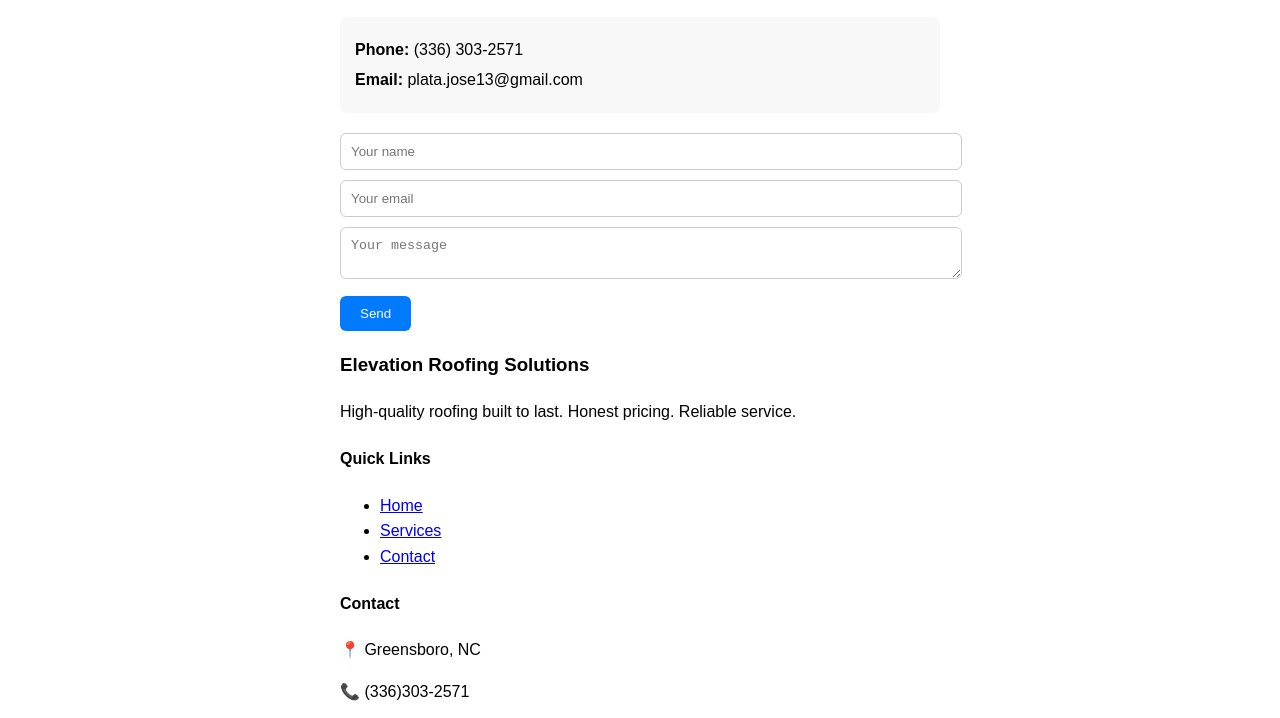
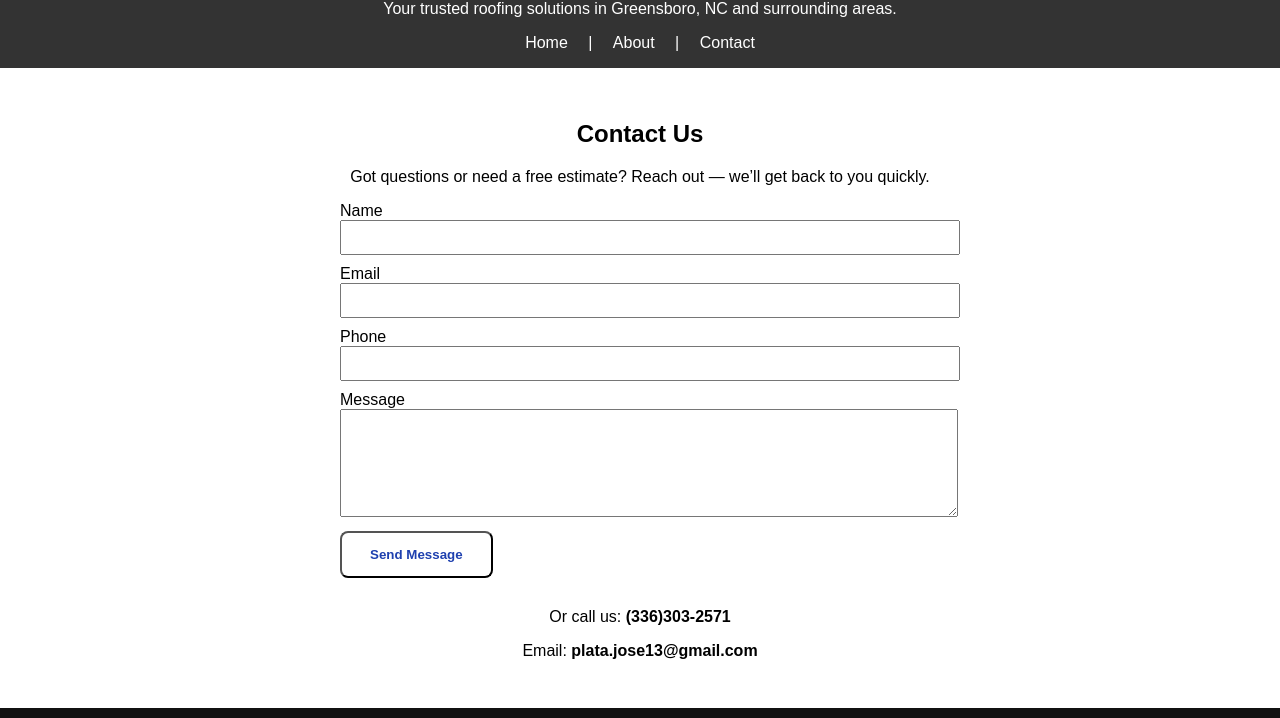
Before and after one commit to gerardojoseplata/elevation-roofing-site, a website: page contact.html in a window 1280 px wide. Shown: the part 96-814 px from the top of the page. Drawn offline with Linux system fonts and the light colour scheme.

Commit message:
Update about and contact pages with matching footer

```diff
--- a/contact.html
+++ b/contact.html
@@ -1,60 +1,50 @@
 <!DOCTYPE html>
-<html>
+<html lang="en">
 <head>
-    <title>Contact Us</title>
-    <style>
-        body {
-            font-family: Arial, sans-serif;
-            max-width: 600px;
-            margin: 40px auto;
-            line-height: 1.6;
-        }
-        h1 {
-            text-align: center;
-        }
-        .contact-info {
-            background-color: #f8f8f8;
-            padding: 15px;
-            border-radius: 8px;
-            margin-bottom: 20px;
-        }
-        .contact-info p {
-            margin: 5px 0;
-        }
-        form input, form textarea {
-            width: 100%;
-            padding: 10px;
-            margin-bottom: 10px;
-            border: 1px solid #ccc;
-            border-radius: 6px;
-        }
-        button {
-            background-color: #007BFF;
-            color: white;
-            border: none;
-            padding: 10px 20px;
-            border-radius: 6px;
-            cursor: pointer;
-        }
-        button:hover {
-            background-color: #0056b3;
-        }
-    </style>
+    <meta charset="UTF-8">
+    <title>Contact - Elevation Roofing Solutions</title>
+    <link rel="stylesheet" href="css/style.css">
 </head>
 <body>
-    <h1>Contact Elevation Roofing Solutions</h1>
+    <header>
+        <h1>Welcome to Elevation Roofing Solutions</h1>
+        <p>Your trusted roofing solutions in Greensboro, NC and surrounding areas.</p>
+        <nav>
+            <a href="index.html">Home</a> |
+            <a href="about.html">About</a> |
+            <a href="contact.html">Contact</a>
+        </nav>
+    </header>
 
-    <div class="contact-info">
-        <p><strong>Phone:</strong> (336) 303-2571</p>
-        <p><strong>Email:</strong> plata.jose13@gmail.com</p>
+    <!-- CONTACT SECTION -->
+    <main>
+      <section class="contact-section">
+        <div class="container">
+          <h2>Contact Us</h2>
+          <p>Got questions or need a free estimate? Reach out — we’ll get back to you quickly.</p>
+
+          <!-- Simple contact form (replace action with your backend endpoint if you have one) -->
+          <form action="#" method="post" style="max-width:600px;margin:0 auto;text-align:left;">
+            <label for="name">Name</label><br>
+            <input id="name" name="name" type="text" required style="width:100%;padding:8px;margin-bottom:10px;">
+            <label for="email">Email</label><br>
+            <input id="email" name="email" type="email" required style="width:100%;padding:8px;margin-bottom:10px;">
+            <label for="phone">Phone</label><br>
+            <input id="phone" name="phone" type="tel" style="width:100%;padding:8px;margin-bottom:10px;">
+            <label for="message">Message</label><br>
+            <textarea id="message" name="message" rows="6" required style="width:100%;padding:8px;margin-bottom:10px;"></textarea>
+            <button type="submit" class="btn-primary" style="display:inline-block;">Send Message</button>
+          </form>
+
+          <div style="margin-top:30px;text-align:center;">
+            <p>Or call us: <strong>(336)303-2571</strong></p>
+            <p>Email: <strong>plata.jose13@gmail.com</strong></p>
           </div>
+        </div>
+      </section>
+    </main>
 
-    <form action="/contact" method="POST">
-        <input type="text" name="name" placeholder="Your name" required><br>
-        <input type="email" name="email" placeholder="Your email" required><br>
-        <textarea name="message" placeholder="Your message" required></textarea><br>
-        <button type="submit">Send</button>
-    </form>
+    <!-- EXACT SAME FOOTER AS INDEX.HTML -->
     <footer class="site-footer">
       <div class="footer-container">
 
```
Also changed, not shown: about.html (+44 -13 lines). Lines whose indentation alone changed are shown as unchanged.
